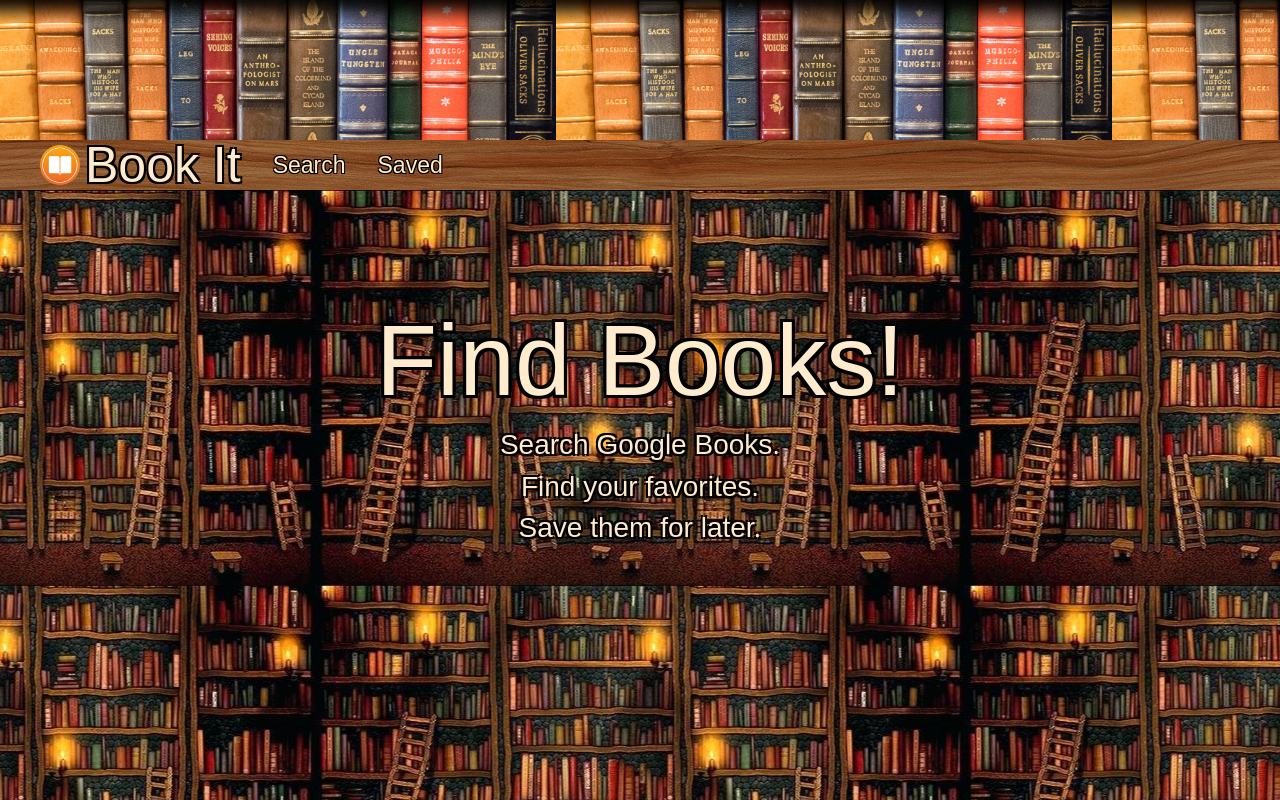
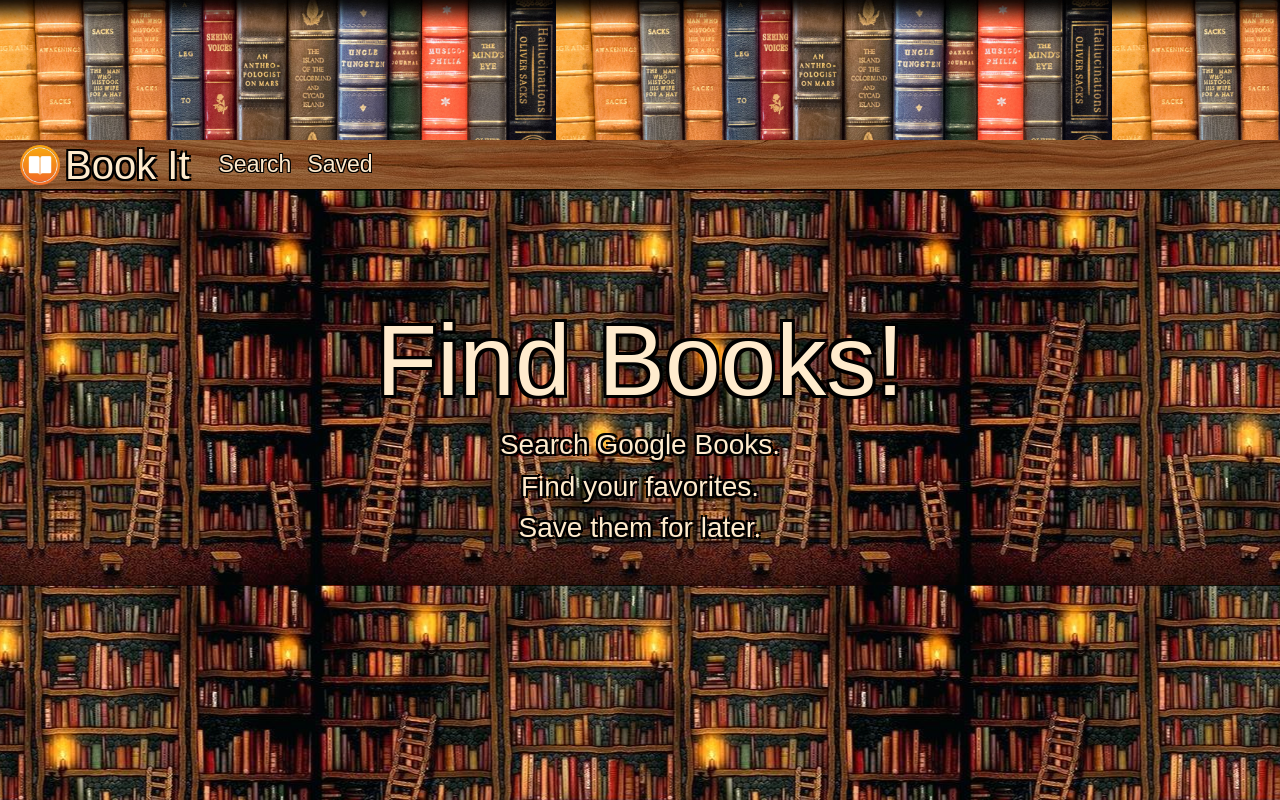
Before and after one commit to BacchusKC/bookIt, a React (Create React App) app in the folder client/: page / in a window 1280 px wide. Shown: the top 800 px of the page. Built offline with nearby package versions, Linux system fonts and the light colour scheme.

Commit message:
Now Finished, new navbar

```diff
--- a/client/package.json
+++ b/client/package.json
@@ -6,7 +6,9 @@
   "proxy": "http://localhost:3001/",
   "dependencies": {
     "axios": "^0.18.0",
+    "bootstrap": "^4.3.1",
     "react": "^16.6.3",
+    "react-bootstrap": "^1.0.0-beta.8",
     "react-dom": "^16.6.3",
     "react-router-dom": "^5.0.0",
     "react-scripts": "^2.1.1"
--- a/client/src/components/Header.css
+++ b/client/src/components/Header.css
@@ -13,13 +13,14 @@
     height: 50px;
     background-color: sandybrown!important;
     background-image: url("./images/wood.jpg")!important;
-    padding-left: 40px;
+    padding-left: 20px;
     color: blanchedalmond!important;
     text-shadow:
     -2px -2px 0 #000,
     2px -2px 0 #000,
     -2px 2px 0 #000,
     2px 2px 0 #000;
+    border-bottom: 1px solid black;
 }
 .navbar-brand {
     color: blanchedalmond!important;
@@ -28,8 +29,9 @@
     2px -2px 0 #000,
     -2px 2px 0 #000,
     2px 2px 0 #000;
-    font-size: 50px;
-    padding-left: 5px;
+    font-size: 40px;
+    padding: 0 5px;
+    line-height: 40px;
 }
 .nav-link {
     color: blanchedalmond!important;
@@ -39,8 +41,27 @@
     -1px 1px 0 #000,
     1px 1px 0 #000;
     font-size: 23px;
+    z-index: 20;
 }
 .image {
     height: 40px!important;
     margin: 0!important;
 }
+.basic-navbar-nav {
+    background-image: url("./images/wood.jpg")!important;
+    z-index: 20;
+}
+.show {
+    background-image: url("./images/wood.jpg")!important;
+    z-index: 20;
+    border-bottom: 1px solid black;
+    border-left: 1px solid black;
+    border-right: 1px solid black;
+}
+.collapsing {
+    background-image: url("./images/wood.jpg")!important;
+    z-index: 20;
+    border-bottom: 1px solid black;
+    border-left: 1px solid black;
+    border-right: 1px solid black;
+}
--- a/client/src/components/Header.js
+++ b/client/src/components/Header.js
@@ -2,18 +2,24 @@ import React from 'react';
 import './Header.css';
 import { Link } from 'react-router-dom'
 import bookIcon from './images/bookIcon.png';
+import { Navbar, Nav } from 'react-bootstrap';
 
 function Header(props) {
     return (
         <div className="header">
-            <nav className="navbar navbar-expand-lg navbar-light bg-light">
+            <Navbar bg="light" expand="sm">
                 <Link to="/">
-                   <img className="image" src={bookIcon} />
+                    <img alt="" className="image" src={bookIcon} />
                 </Link>
                 <Link to="/" className="navbar-brand">Book It</Link>
-                <Link to="/search" className="nav-link">Search</Link>
-                <Link to="/saved" className="nav-link">Saved</Link>
-            </nav>
+                <Navbar.Toggle aria-controls="basic-navbar-nav" />
+                <Navbar.Collapse id="basic-navbar-nav">
+                    <Nav className="mr-auto">
+                        <Link to="/search" className="nav-link">Search</Link>
+                        <Link to="/saved" className="nav-link">Saved</Link>
+                    </Nav>
+                </Navbar.Collapse>
+            </Navbar>
         </div>
     );
 };
```
Also changed, not shown: 2 other files (tests, documents, lock files or other folders).
